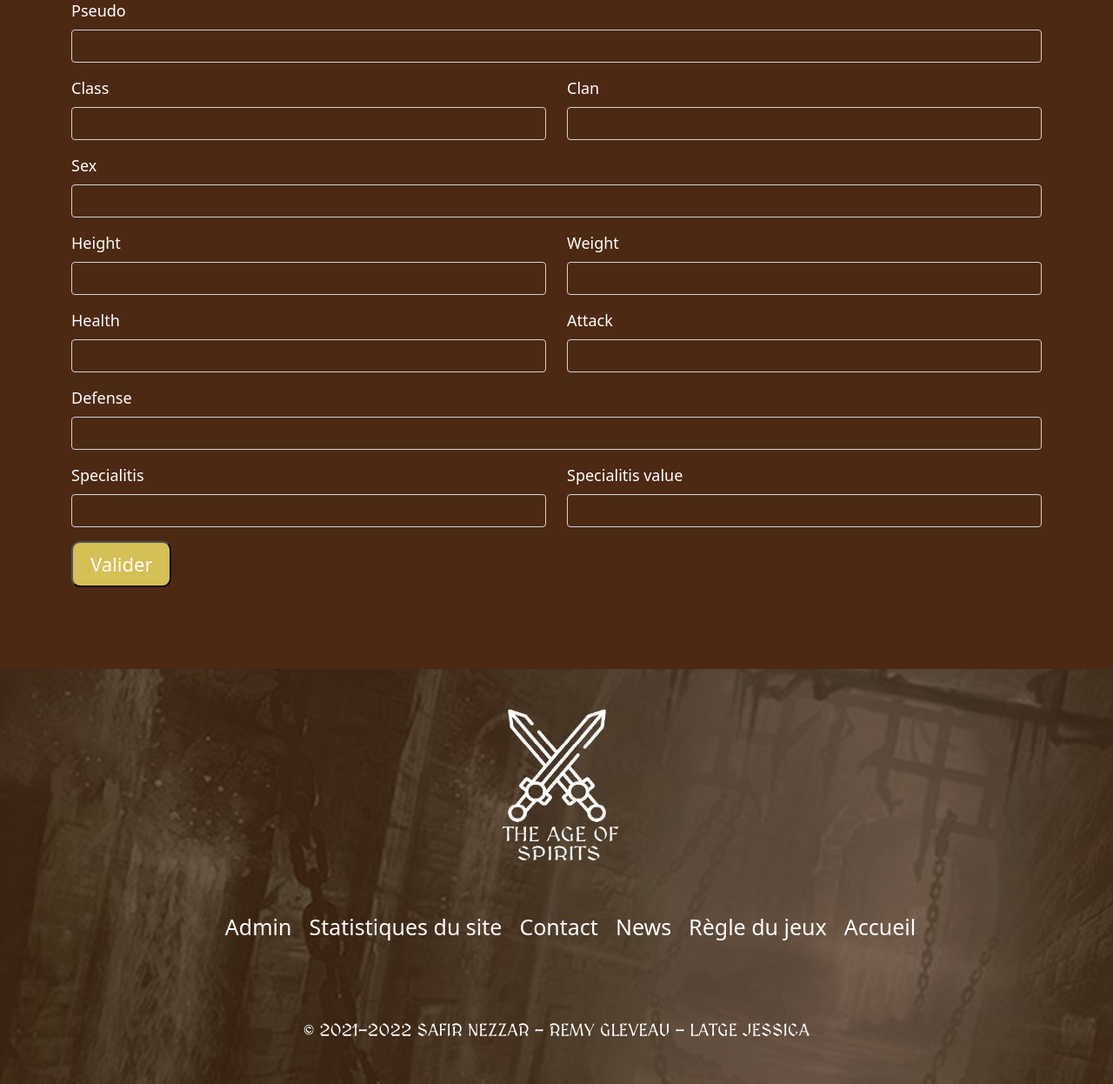
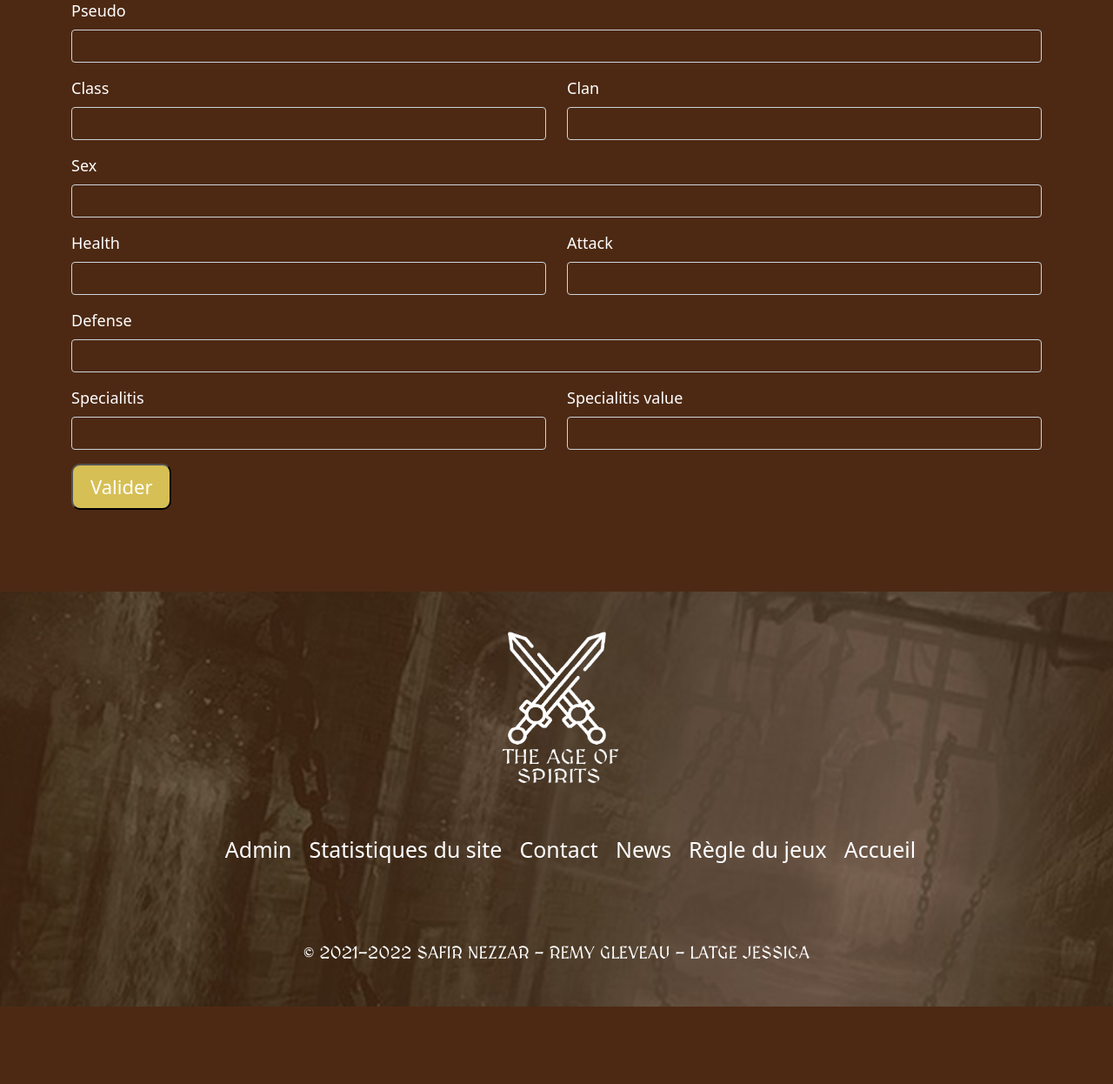
Before and after one commit to mathopex/TheAgeOfSpirits, a Symfony app: template templates/perso/create.html.twig in a window 1280 px wide. Shown: the part 709-1955 px from the top of the page at 87% size. After the commit the page ends 1866 px from the top, so only its background shows below. Run offline with Twig, Linux system fonts and the light colour scheme; the template is opened without the code that fills it, so the values that code supplies are empty; form fields are guessed from the names that the template uses; some libraries are stand-ins or nearby versions.

Commit message:
persos message

```diff
--- a/templates/perso/create.html.twig
+++ b/templates/perso/create.html.twig
@@ -28,14 +28,7 @@
 
                     {{ form_row(form.sex) }}
 
-                <div class="row">
-                    <div class="col-md-6">
-                        {{ form_row(form.height) }}
-                    </div>
-                    <div class="col-md-6">
-                        {{ form_row(form.weight) }}
-                    </div>
-                </div>
+
                 <div class="row">
                     <div class="col-md-6">
                         {{ form_row(form.health) }}
```
